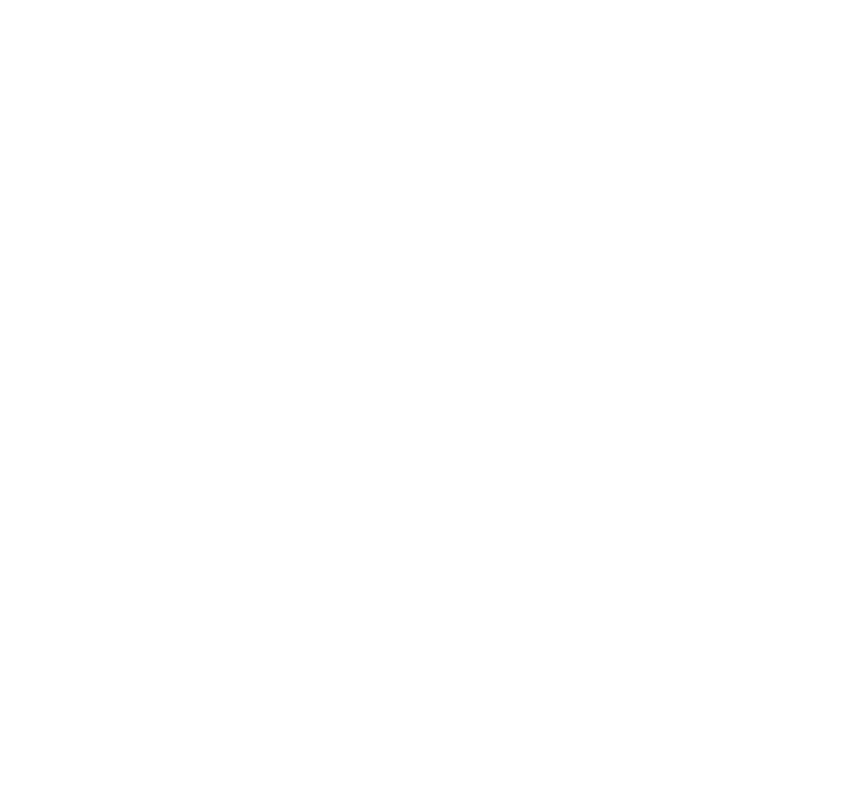
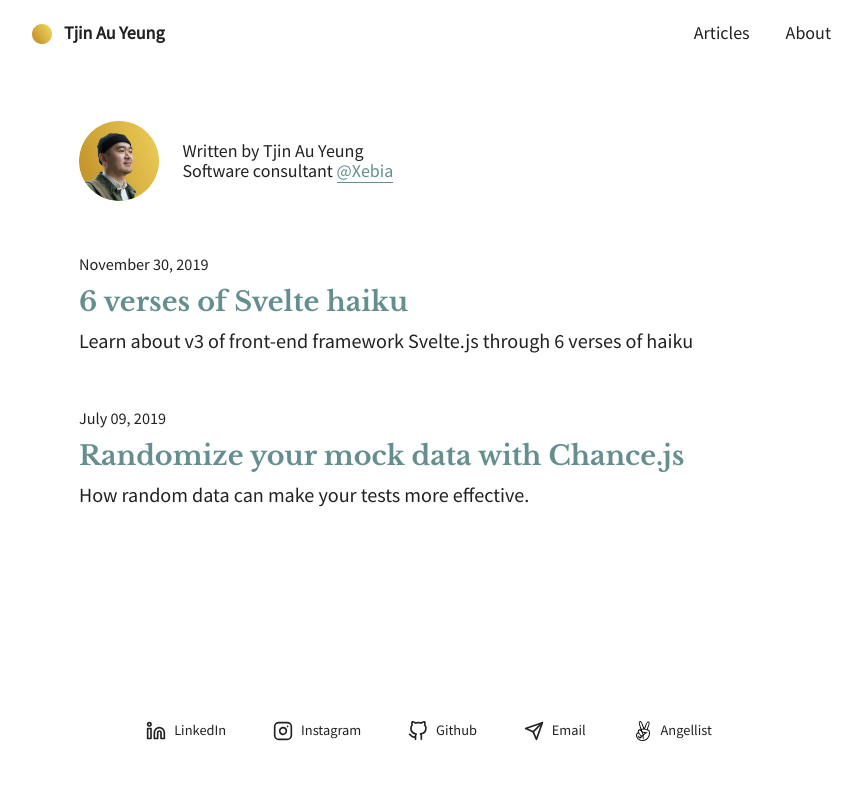
Before and after one commit to tjinauyeung/v3, a Gatsby site: page / in a window 1280 px wide. Before the commit this address had no page. Shown: the whole page, without its empty margins (211-1073 px from the left). Built offline with nearby package versions, Linux system fonts and the light colour scheme; Gatsby itself is replaced by a stand-in of ours.

Commit message:
re-instantiate index page

```diff
--- a/gatsby-config.js
+++ b/gatsby-config.js
@@ -2,7 +2,7 @@ require("dotenv").config();
 
 module.exports = {
   siteMetadata: {
-    title: `tjinauyeung`,
+    title: `Tjin Au Yeung - Software Consultant at Xebia`,
     author: `Tjin Au Yeung`,
     description: "Personal blog of Tjin Au Yeung",
     social: {
--- a/src/components/header/index.tsx
+++ b/src/components/header/index.tsx
@@ -6,7 +6,7 @@ const Header = () => (
   <header>
     <nav className="nav">
       <li>
-        <Link to="/articles">
+        <Link to="/">
           <div className="nav__logo">
             <img src={require("../../assets/logo.png")} />
             <span>Tjin Au Yeung</span>
@@ -15,12 +15,12 @@ const Header = () => (
       </li>
       <li>
         <Link to="/articles" className="nav__link" activeClassName="is-active" partiallyActive>
-          Articles
+          <span>Articles</span>
         </Link>
       </li>
       <li>
-        <Link to="/about" className="nav__link" activeClassName="is-active">
-          About
+        <Link to="/about" className="nav__link" activeClassName="is-active" partiallyActive>
+          <span>About</span>
         </Link>
       </li>
     </nav>
--- a/src/components/layout/styles.scss
+++ b/src/components/layout/styles.scss
@@ -12,6 +12,7 @@
   --color-border: #f0f0f0;
   --color-text: #222;
   --color-link: #658f8f;
+  --color-link-hover: #306565;
   --color-avatar: #e2be4c;
   --color-accent: #658f8f;
 
@@ -91,12 +92,15 @@ a:focus {
     flex-direction: column;
 
     a,
-    a:hover,
     a:visited,
     a:active,
     a:focus {
       border-bottom: 1px solid var(--color-link);
       color: var(--color-link);
+    }
+
+    a:hover {
+      color: var(--color-link-hover);
     }
   }
 }
--- a/src/components/profile/index.tsx
+++ b/src/components/profile/index.tsx
@@ -8,9 +8,9 @@ const Profile = ({ className }) => (
     <div className="profile__text">
       <div>Written by Tjin Au Yeung</div>
       <div>
-        Software consultant @
+        Software consultant {" "}
         <a href="https://www.xebia.com" target="_blank">
-          Xebia
+          @Xebia
         </a>
       </div>
     </div>
--- a/src/components/seo.tsx
+++ b/src/components/seo.tsx
@@ -10,7 +10,7 @@ import PropTypes from "prop-types";
 import Helmet from "react-helmet";
 import { useStaticQuery, graphql } from "gatsby";
 
-function SEO({ description, lang, meta, title, image }) {
+function SEO({ description, lang, meta, title, image }: any) {
   const { site } = useStaticQuery(
     graphql`
       query {
@@ -33,7 +33,7 @@ function SEO({ description, lang, meta, title, image }) {
         lang
       }}
       title={title}
-      titleTemplate={`${site.siteMetadata.title} | %s`}
+      titleTemplate={`%s - ${site.siteMetadata.title}`}
       link={[
         { rel: "icon", type: "image/png", href: require("../../static/favicon.png") },
         { rel: "shortcut icon", type: "image/png", href: require("../../static/favicon.png") }
--- a/src/pages/index.tsx
+++ b/src/pages/index.tsx
@@ -1,9 +1,55 @@
-import { useEffect } from "react";
-import { navigate } from "gatsby";
+import React from "react";
+import { graphql } from "gatsby";
+import Profile from "../components/profile";
+import Layout from "../components/layout";
+import Article from "../components/article";
+import SEO from "../components/seo";
+import "./articles.scss";
 
-export default () => {
-  useEffect(() => {
-    navigate("/articles/");
-  }, []);
-  return null;
+export const query = graphql`
+  query {
+    site {
+      siteMetadata {
+        title
+      }
+    }
+    allMarkdownRemark(sort: { fields: [frontmatter___date], order: DESC }) {
+      edges {
+        node {
+          excerpt
+          fields {
+            slug
+          }
+          frontmatter {
+            date(formatString: "MMMM DD, YYYY")
+            title
+            description
+          }
+        }
+      }
+    }
+  }
+`;
+
+const Index = ({ data }) => {
+  const articles = data.allMarkdownRemark.edges;
+
+  return (
+    <Layout>
+      <SEO title="Home" description="Home page of blog by Tjin Au Yeung, software engineering consultant at Xebia" />
+      <Profile className="articles__profile" />
+      {articles.map(({ node }) => (
+        <Article
+          className="articles__item"
+          key={node.fields.slug}
+          path={node.fields.slug}
+          date={node.frontmatter.date}
+          title={node.frontmatter.title}
+          description={node.frontmatter.description}
+        />
+      ))}
+    </Layout>
+  );
 };
+
+export default Index;
```
